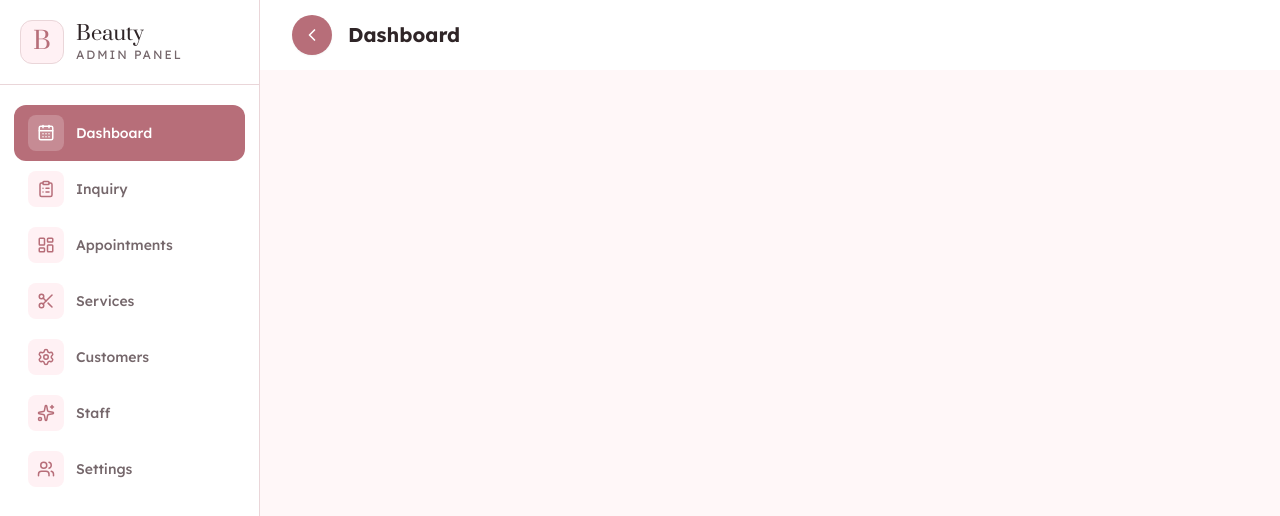
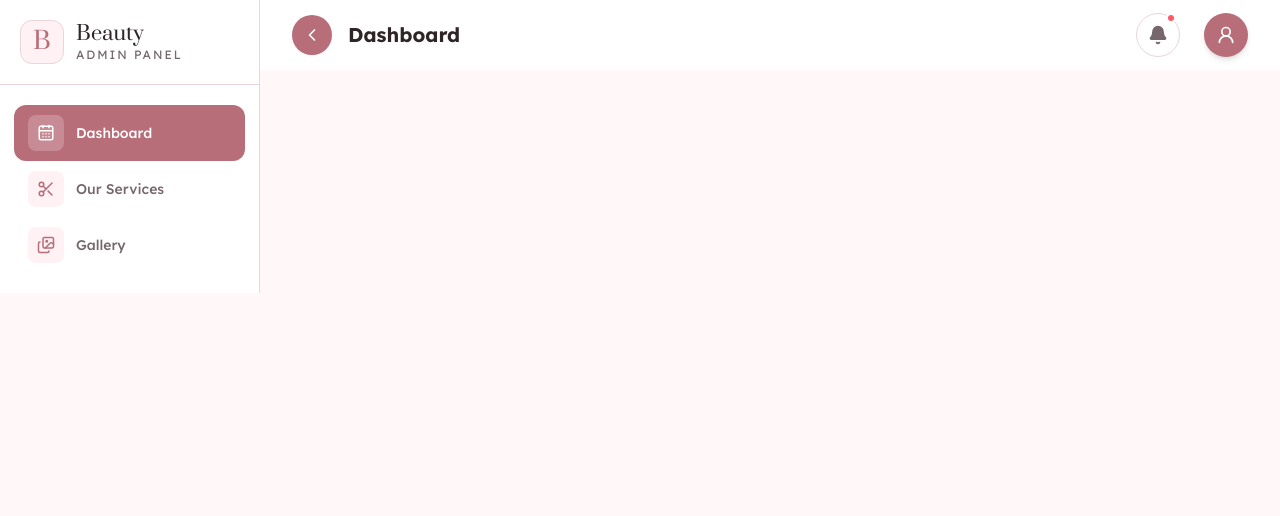
Before and after one commit to dhruviscalelot/beautyparlour-admin, a React (Vite) app: page /dashboard in a window 1280 px wide. Shown: the top 516 px of the page. Built offline with nearby package versions, Linux system fonts and the light colour scheme.

Commit message:
header in notification icon and profile icon ui implement

```diff
--- a/src/common/CommomArray.jsx
+++ b/src/common/CommomArray.jsx
@@ -1,4 +1,4 @@
-import { CalendarDays, ClipboardList, LayoutDashboard, Scissors, Settings, Sparkles, Users } from 'lucide-react'
+import { CalendarDays, ClipboardList, LayoutDashboard, Scissors, Settings, Sparkles, Users , Images,} from 'lucide-react'
 
 export const MainMenu = [
     {
@@ -8,46 +8,53 @@ export const MainMenu = [
         view: true,
         icon: CalendarDays,
     },
+    // {
+    //     displayname: "Inquiry",
+    //     route: "/inquiry",
+    //     isOpen: false,
+    //     view: true,
+    //     icon: ClipboardList,
+    // },
+    // {
+    //     displayname: "Appointments",
+    //     route: "/appointments",
+    //     isOpen: false,
+    //     view: true,
+    //     icon: LayoutDashboard
+    // },
     {
-        displayname: "Inquiry",
-        route: "/inquiry",
-        isOpen: false,
-        view: true,
-        icon: ClipboardList,
-    },
-    {
-        displayname: "Appointments",
-        route: "/appointments",
-        isOpen: false,
-        view: true,
-        icon: LayoutDashboard
-    },
-    {
-        displayname: "Services",
-        route: "/services",
+        displayname: "Our Services",
+        route: "/our-services",
         isOpen: false,
         view: true,
         icon: Scissors,
     },
     {
-        displayname: "Customers",
-        route: "/customers",
+        displayname: "Gallery",
+        route: "/gallery",
         isOpen: false,
         view: true,
-        icon: Settings,
+        icon: Images,
     },
-    {
-        displayname: "Staff",
-        route: "/staff",
-        isOpen: false,
-        view: true,
-        icon: Sparkles,
-    },
-    {
-        displayname: "Settings",
-        route: "/settings",
-        isOpen: false,
-        view: true,
-        icon: Users,
-    },
+    // {
+    //     displayname: "Customers",
+    //     route: "/customers",
+    //     isOpen: false,
+    //     view: true,
+    //     icon: Settings,
+    // },
+    // {
+    //     displayname: "Staff",
+    //     route: "/staff",
+    //     isOpen: false,
+    //     view: true,
+    //     icon: Sparkles,
+    // },
+    // {
+    //     displayname: "Settings",
+    //     route: "/settings",
+    //     isOpen: false,
+    //     view: true,
+    //     icon: Users,
+    // },
 ]
--- a/src/components/Header.jsx
+++ b/src/components/Header.jsx
@@ -1,10 +1,21 @@
-import { ChevronLeft, ChevronRight, Menu } from 'lucide-react'
+import { Bell, ChevronLeft, ChevronRight, LogOut, Menu, UserRound,UserPen  } from 'lucide-react'
+import { useNavigate } from 'react-router-dom'
 
 function Header({ title = 'Dashboard', isOpen = true, onMenuClick }) {
+    const navigate = useNavigate()
+    // const adminEmail = localStorage.getItem('adminEmail') || 'admin@beautyparlour.com'
+
+    const handleLogout = () => {
+        // localStorage.removeItem('accessToken')
+        // localStorage.removeItem('adminEmail')
+        navigate('/')
+    }
+
     return (
         <header
             className={`h-[70px] bg-white z-40 flex items-center justify-between px-4 md:px-8 transition-all duration-300 ease-in-out`}
         >
+            {/* left side - togle button & title */}
             <div className="flex items-center space-x-3 md:space-x-4 flex-1">
                 <button
                     type="button"
@@ -28,6 +39,58 @@ function Header({ title = 'Dashboard', isOpen = true, onMenuClick }) {
                     <h2 className="text-lg md:text-xl font-bold text-g1 truncate">{title}</h2>
                 </div>
             </div>
+
+
+            {/* right side  */}
+            <div className="flex items-center space-x-3 md:space-x-6">
+                {/* Notification */}
+                <div className="relative">
+                    <span className="w-2.5 h-2.5 rounded-full bg-red absolute right-1 top-0 border-2 border-white"></span>
+                    <button
+                        type="button"
+                        className="w-9 h-9 lg:w-10 lg:h-10 xl:w-11 xl:h-11 rounded-full bg-white border border-l2 flex items-center justify-center cursor-pointer text-g7 hover:text-primary hover:border-primary transition-all"
+                        aria-label="Notifications"
+                    >
+                        <Bell size={20}  fill="currentColor" />
+                    </button>
+                </div>
+
+                {/* Avatar */}
+                <div className="relative group">
+                    <button
+                        type="button"
+                        className="w-9 h-9 lg:w-10 lg:h-10 xl:w-11 xl:h-11 rounded-full bg-primary text-white flex items-center justify-center font-bold shadow-md cursor-pointer hover:bg-primary/80 transition-colors overflow-hidden"
+                        aria-label="Open profile menu"
+                    >
+                        <UserRound size={20} />
+                    </button>
+
+                    <div className="absolute top-14 right-0 w-40 bg-white border border-l2 rounded-xl py-3 px-2 z-50 shadow-[0_16px_40px_rgba(47,37,39,0.14)] translate-y-8 invisible group-hover:visible group-hover:translate-y-0 transition-all duration-300">
+                        {/* <div className="px-3 pb-3 mb-2 border-b border-l2">
+                                <p className="text-12 text-g7 mb-0.5">Signed in as</p>
+                                <p className="text-13 md:text-14 font-semibold text-g1 truncate">{adminEmail}</p>
+                            </div> */}
+
+                        <button
+                            type="button"
+                            onClick={handleLogout}
+                            className="w-full flex items-center px-3 py-2 rounded-lg text-12 md:text-14 font-medium text-g1 hover:bg-l3 transition-colors"
+                        >
+                            <UserPen  size={17} className="mr-2" />
+                            <span>Edit Profile</span>
+                        </button>
+
+                        <button
+                            type="button"
+                            onClick={handleLogout}
+                            className="w-full flex items-center px-3 py-2 rounded-lg text-12 md:text-14 font-medium text-red hover:bg-l3 transition-colors"
+                        >
+                            <LogOut size={17} className="mr-2" />
+                            <span>Logout</span>
+                        </button>
+                    </div>
+                </div>
+            </div>
         </header>
     )
 }
```
